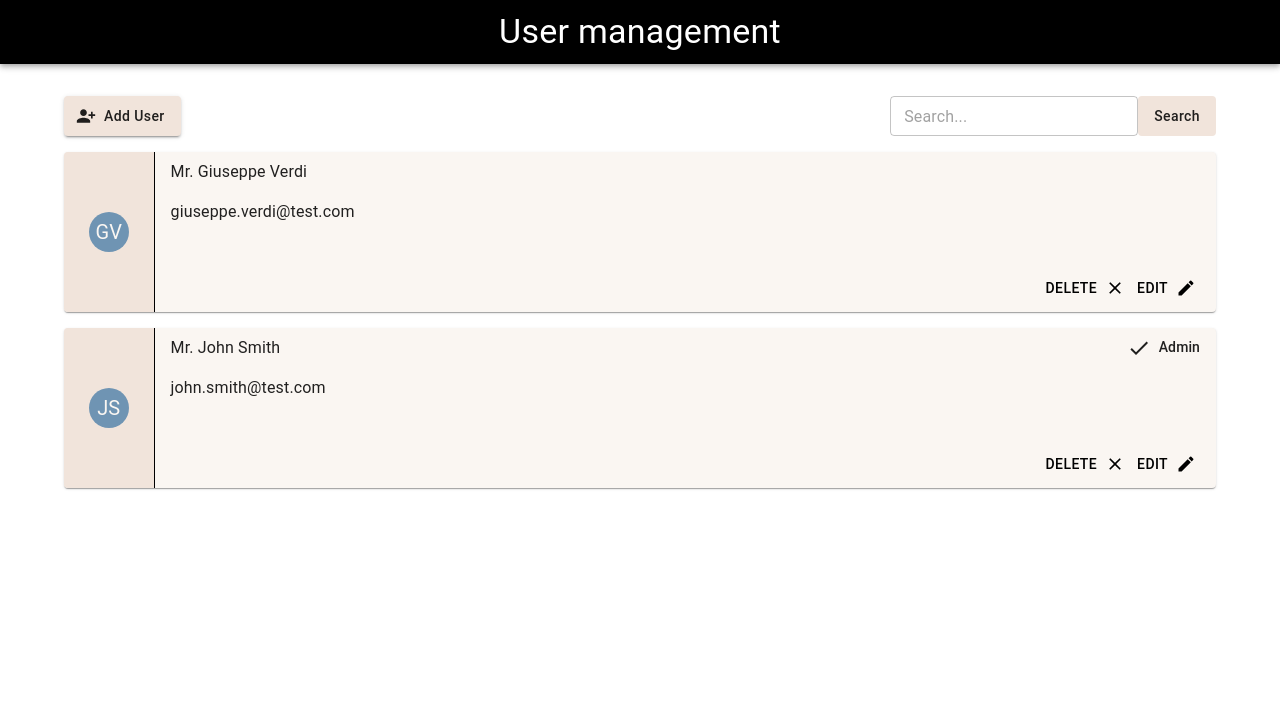
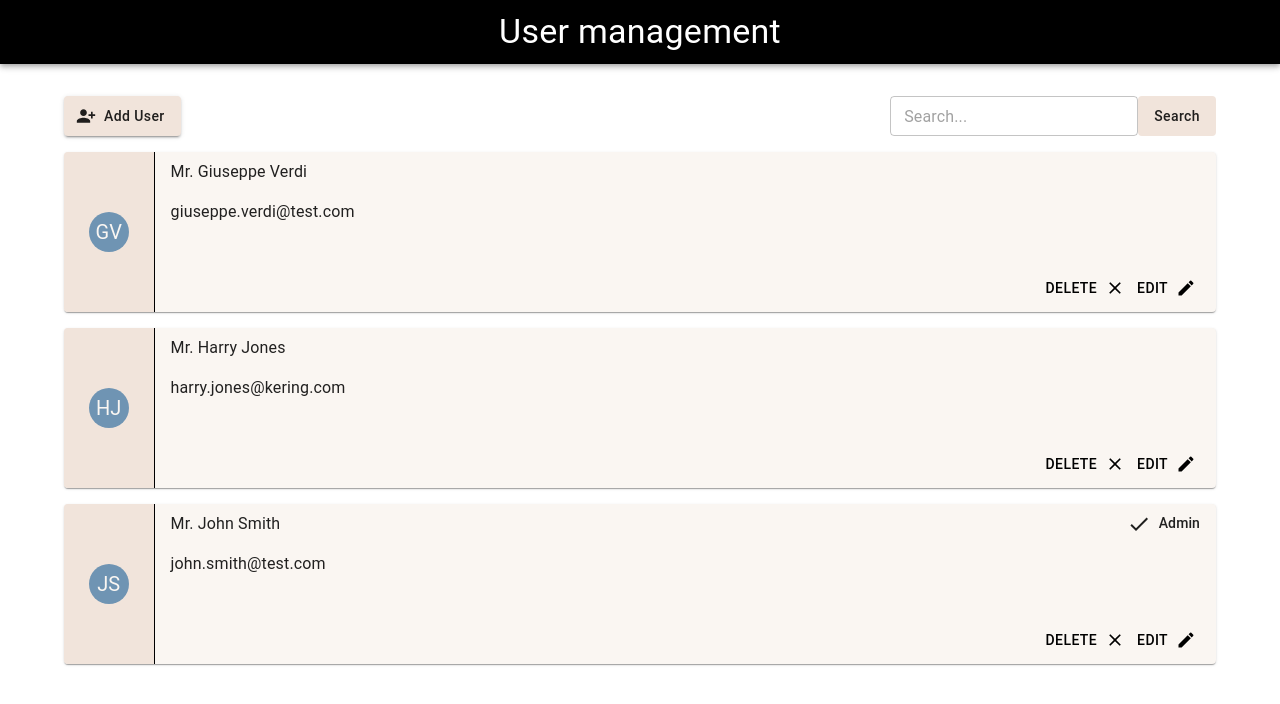
Before and after one commit to alexSp84/user-management, a React (Create React App) app: page / in a window 1280 px wide. Shown: the top 704 px of the page. Built offline with nearby package versions, Linux system fonts and the light colour scheme.

Commit message:
search implemented and data stored locally

```diff
--- a/src/app/App.js
+++ b/src/app/App.js
@@ -1,5 +1,5 @@
 import { Container, Stack } from '@mui/material';
-import React, { useEffect } from 'react';
+import React, { useEffect, useState } from 'react';
 import { useDispatch, useSelector } from 'react-redux';
 import Header from './components/Header';
 import SearchBar from './components/SearchBar';
@@ -7,14 +7,34 @@ import UserCard from './components/UserCard';
 import usersData from './data/users.json'
 import { setUsers } from './redux/users/usersSlice';
 import { sortBy } from 'lodash';
+import { STORAGE_KEY } from './utils/constants';
 
 const App = () => {
   const dispatch = useDispatch();
-  const users = useSelector((state) => state.users.users);
+  const users = useSelector((state) => state.users.list);
+  const search = useSelector((state) => state.users.search);
+  const [usersFound, setUsersFound] = useState();
+
+  const userList = usersFound || users;
 
   useEffect(() => {
-    const sortedUsers = sortBy(usersData, [(user) => user.name]);
-    dispatch(setUsers(sortedUsers));
+    if (search)
+      setUsersFound(users.filter(
+        (user) => user.email.includes(search))
+      );
+    else
+      setUsersFound();
+  }, [search, users]);
+
+  useEffect(() => {
+    const storedUsersData = localStorage.getItem(STORAGE_KEY);
+    if (!storedUsersData || storedUsersData === '[]') {
+      const sortedUsers = sortBy(usersData, [(user) => user.name]);
+      dispatch(setUsers(sortedUsers));
+      localStorage.setItem(STORAGE_KEY, JSON.stringify(sortedUsers));
+    } else {
+      dispatch(setUsers(JSON.parse(localStorage.getItem(STORAGE_KEY))));
+    }
   }, []);
 
   return (
@@ -22,13 +42,13 @@ const App = () => {
       <Header />
       <Container>
         <Stack
-          direction="column"
+          direction='column'
           spacing={2}
           mt={4}
           mb={6}
         >
           <SearchBar />
-          {users?.map(user =>
+          {userList?.map(user =>
             <UserCard
               key={user.id}
               user={user}
--- a/src/app/components/SearchBar.js
+++ b/src/app/components/SearchBar.js
@@ -1,10 +1,18 @@
 import { Box, Button, FormGroup, TextField } from '@mui/material';
 import UserAdd from '@mui/icons-material/PersonAddAlt1';
 import { useDispatch } from 'react-redux';
-import { createUser } from '../redux/users/usersSlice';
+import { createUser, setSearch } from '../redux/users/usersSlice';
+import { useState } from 'react';
 
 const SearchBar = () => {
     const dispatch = useDispatch();
+    const [value, setValue] = useState('');
+
+    const handleAdd = () => {
+        setValue('');
+        dispatch(setSearch(''));
+        dispatch(createUser());
+    };
 
     return (
         <Box sx={{
@@ -15,7 +23,7 @@ const SearchBar = () => {
             <Button
                 variant='contained'
                 startIcon={<UserAdd />}
-                onClick={() => dispatch(createUser())}
+                onClick={handleAdd}
             >
                 Add User
             </Button>
@@ -24,10 +32,13 @@ const SearchBar = () => {
                     variant='outlined'
                     size='small'
                     placeholder='Search...'
+                    value={value}
+                    onChange={(e) => setValue(e.target.value)}
                 />
                 <Button
                     variant='contained'
                     disableElevation
+                    onClick={() => dispatch(setSearch(value))}
                 >
                     Search
                 </Button>
--- a/src/app/data/users.json
+++ b/src/app/data/users.json
@@ -12,5 +12,12 @@
         "honorific": "Mr.",
         "email": "giuseppe.verdi@test.com",
         "isAdmin": false
+    },
+    {
+        "id": "715044d6-8ae5-4dba-a73c-c06cd42c2fa4",
+        "name": "Harry Jones",
+        "honorific": "Mr.",
+        "email": "harry.jones@kering.com",
+        "isAdmin": false
     }
 ]
--- a/src/app/redux/users/usersSlice.js
+++ b/src/app/redux/users/usersSlice.js
@@ -1,9 +1,11 @@
 import { createSlice } from '@reduxjs/toolkit';
 import { v4 as uuidv4 } from 'uuid';
 import { sortBy } from 'lodash';
+import { STORAGE_KEY } from '../../utils/constants';
 
 const initialState = {
-    users: []
+    list: [],
+    search: ''
 };
 
 export const usersSlice = createSlice({
@@ -11,13 +13,15 @@ export const usersSlice = createSlice({
     initialState,
     reducers: {
         setUsers(state, action) {
-            state.users = action.payload;
+            state.list = action.payload;
         },
         deleteUser(state, action) {
-            state.users = state.users.filter((user) => user.id !== action.payload);
+            const newUsers = state.list.filter((user) => user.id !== action.payload);
+            localStorage.setItem(STORAGE_KEY, JSON.stringify(newUsers));
+            state.list = newUsers;
         },
         createUser(state) {
-            state.users = [
+            state.list = [
                 {
                     id: uuidv4(),
                     name: '',
@@ -25,16 +29,20 @@ export const usersSlice = createSlice({
                     email: '',
                     isAdmin: false
                 },
-                ...state.users
+                ...state.list
             ]
         },
         editUser(state, action) {
-            const newUsers = [
+            const newUsers = sortBy([
                 action.payload,
-                ...state.users.filter((user) => user.id !== action.payload.id)
-            ];
+                ...state.list.filter((user) => user.id !== action.payload.id)
+            ], [(user) => user.name]);
 
-            state.users = sortBy(newUsers, [(user) => user.name]);
+            localStorage.setItem(STORAGE_KEY, JSON.stringify(newUsers));
+            state.list = newUsers
+        },
+        setSearch(state, action) {
+            state.search = action.payload;
         }
     },
 });
@@ -45,7 +53,8 @@ export const {
     setUsers,
     deleteUser,
     createUser,
-    editUser
+    editUser,
+    setSearch
 } = actions;
 
 export default reducer;
--- /dev/null
+++ b/src/app/utils/constants.js
@@ -0,0 +1 @@
+export const STORAGE_KEY = 'um.users';
```
